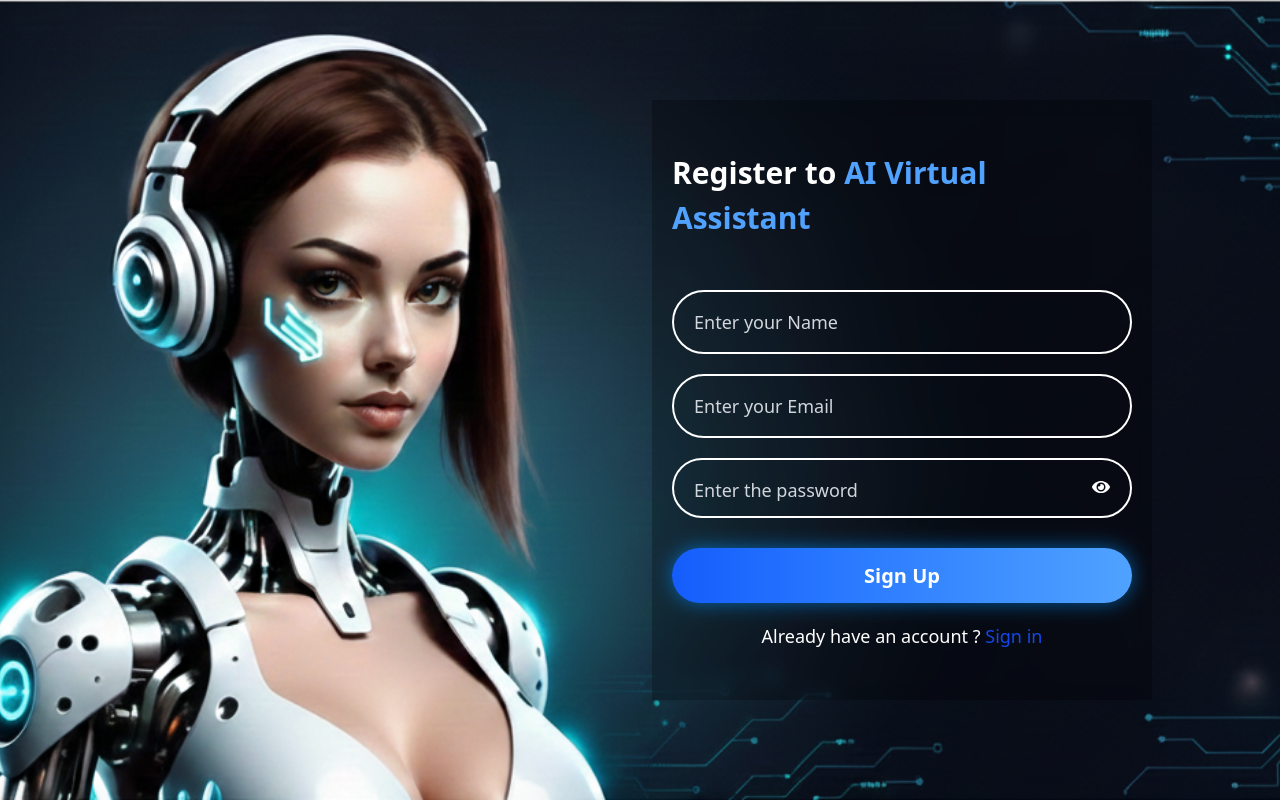
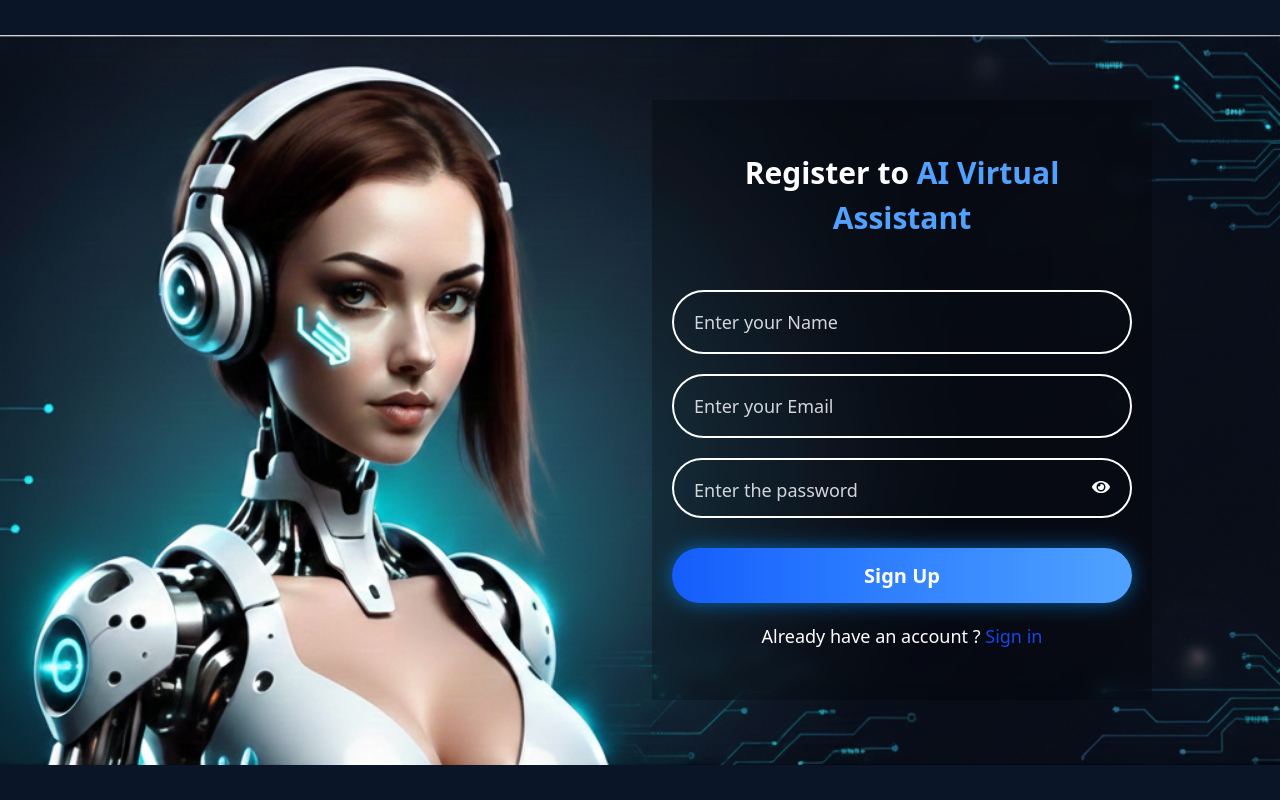
Before and after one commit to khushi-jain15/AI-Virtual-Assistant, a React app in the folder frontend/: page /signup in a window 1280 px wide. Built offline with nearby package versions, Linux system fonts and the light colour scheme; no server answers; the HTML template or start-up script is replaced by a standard one.

Commit message:
saving local changes

```diff
--- a/frontend/src/App.jsx
+++ b/frontend/src/App.jsx
@@ -3,7 +3,7 @@ import { Routes, Route, Navigate } from 'react-router-dom'
 import Signup from './pages/signup.jsx'
 import Signin from './pages/signin.jsx'
 import Customize from './pages/Customize.jsx'
-import { userDataContext } from './context/userContext.jsx'
+import { userDataContext } from './context/UserContext.jsx'
 import Home from './pages/Home.jsx'
 import Customize2 from './pages/Customize2.jsx'
 
--- a/frontend/src/main.jsx
+++ b/frontend/src/main.jsx
@@ -2,7 +2,7 @@ import { createRoot } from 'react-dom/client'
 import './index.css'
 import App from './App.jsx'
 import { BrowserRouter } from 'react-router-dom'
-import UserContext from './context/userContext.jsx'
+import UserContext from './context/UserContext.jsx'
 
 createRoot(document.getElementById('root')).render(
   <BrowserRouter>
--- a/frontend/src/pages/Customize.jsx
+++ b/frontend/src/pages/Customize.jsx
@@ -7,7 +7,7 @@ import image4 from "../assets/Avtar4.png"
 import image5 from "../assets/Avtar5.png"
 import image6 from "../assets/Avtar6.png"
 import { FaUpload } from "react-icons/fa";
-import { userDataContext } from '../context/userContext'
+import { userDataContext } from '../context/UserContext'
 import { useNavigate } from 'react-router-dom'
 import { FaArrowLeft } from "react-icons/fa";
 
--- a/frontend/src/pages/signin.jsx
+++ b/frontend/src/pages/signin.jsx
@@ -6,7 +6,7 @@ import { useState } from 'react';
 import { FaEyeSlash } from "react-icons/fa";
 import { useNavigate } from 'react-router-dom';
 import { useContext } from 'react';
-import { userDataContext } from '../context/userContext';
+import { userDataContext } from '../context/UserContext';
 import axios from 'axios';
 
 function Signin() {
--- a/frontend/src/pages/signup.jsx
+++ b/frontend/src/pages/signup.jsx
@@ -6,7 +6,7 @@ import { useState } from 'react';
 import { FaEyeSlash } from "react-icons/fa";
 import { useNavigate } from 'react-router-dom';
 import { useContext } from 'react';
-import { userDataContext } from '../context/userContext';
+import { userDataContext } from '../context/UserContext';
 import axios from 'axios';
 
 function Signup() {
@@ -36,7 +36,7 @@ function Signup() {
   } catch (error) {
     console.log("ERROR:", error);
     setUserdata(null);
-    seterror(error.response.data.message);
+    seterror(error.response?.data?.message || "An error occurred");
     setLoading(false);
   }
 };
@@ -46,16 +46,17 @@ function Signup() {
 
   return (
     <div
-      className='w-full h-[100vh] flex items-center justify-end pr-[10%]'
+      className='w-full min-h-[100vh] flex items-center justify-center md:justify-end md:pr-[10%] py-8'
       style={{
         backgroundImage: `url(${bg})`,
-        backgroundSize: "cover",
+        backgroundSize: "contain",
         backgroundPosition: "center",
         backgroundRepeat: "no-repeat",
+        backgroundColor: "#0a1628"
       }}
     >
-      <form className='w-[90%] h-[600px] max-w-[500px] bg-[#0000003c] backdrop-blur shadow-blue-950 flex flex-col items-center justify-center gap-[20px] px-[20px]' onSubmit={handleSignup}>
-        <h1 className='text-white text-[30px] font-semibold mb-[30px]'>Register to <span className='text-blue-400'>AI Virtual Assistant</span></h1>
+      <form className='w-[90%] h-auto min-h-[600px] max-w-[500px] bg-[#0000003c] backdrop-blur shadow-blue-950 flex flex-col items-center justify-center gap-[20px] px-[20px] py-8' onSubmit={handleSignup}>
+        <h1 className='text-white text-[24px] sm:text-[30px] font-semibold mb-[20px] sm:mb-[30px] text-center'>Register to <span className='text-blue-400'>AI Virtual Assistant</span></h1>
         <input type='text' placeholder='Enter your Name' className='w-full h-[60px] outline-none border-2 border-white bg-transparent text-white placeholder-gray-300 px-[20px] py-[30px] rounded-full text-[18px]' required onChange={(e)=>setName(e.target.value)} value={name}></input>
         <input type='email' placeholder='Enter your Email' className='w-full h-[60px] outline-none border-2 border-white bg-transparent text-white placeholder-gray-300 px-[20px] py-[30px] rounded-full text-[18px]' required onChange={(e)=>setEmail(e.target.value)} value={email}></input>
         <div className='w-full h-[60px] border-2 border-white bg-transparent text-white rounded-full text-[18px] relative '>
@@ -76,7 +77,7 @@ function Signup() {
           disabled={loading}>
             {loading? "Loading...." : "Sign Up"}
         </button>
-      <p className='text-[white] text-[18px] cursor-pointer'>Already have an account ? <span className='text-blue-700' onClick={() =>navigate("/signin")}>Sign in</span></p>
+      <p className='text-[white] text-[16px] sm:text-[18px] cursor-pointer text-center'>Already have an account ? <span className='text-blue-700' onClick={() =>navigate("/signin")}>Sign in</span></p>
       </form>
 
     </div>
```
Also changed, not shown: 1 other file (tests, documents, lock files or other folders).
